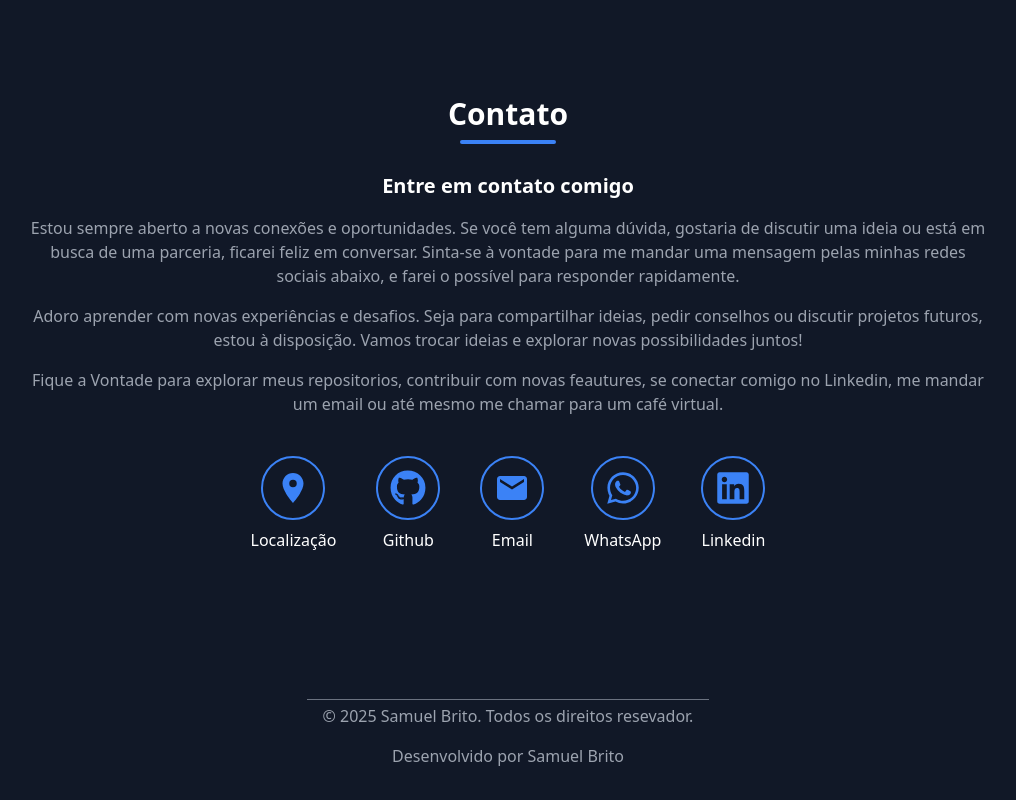
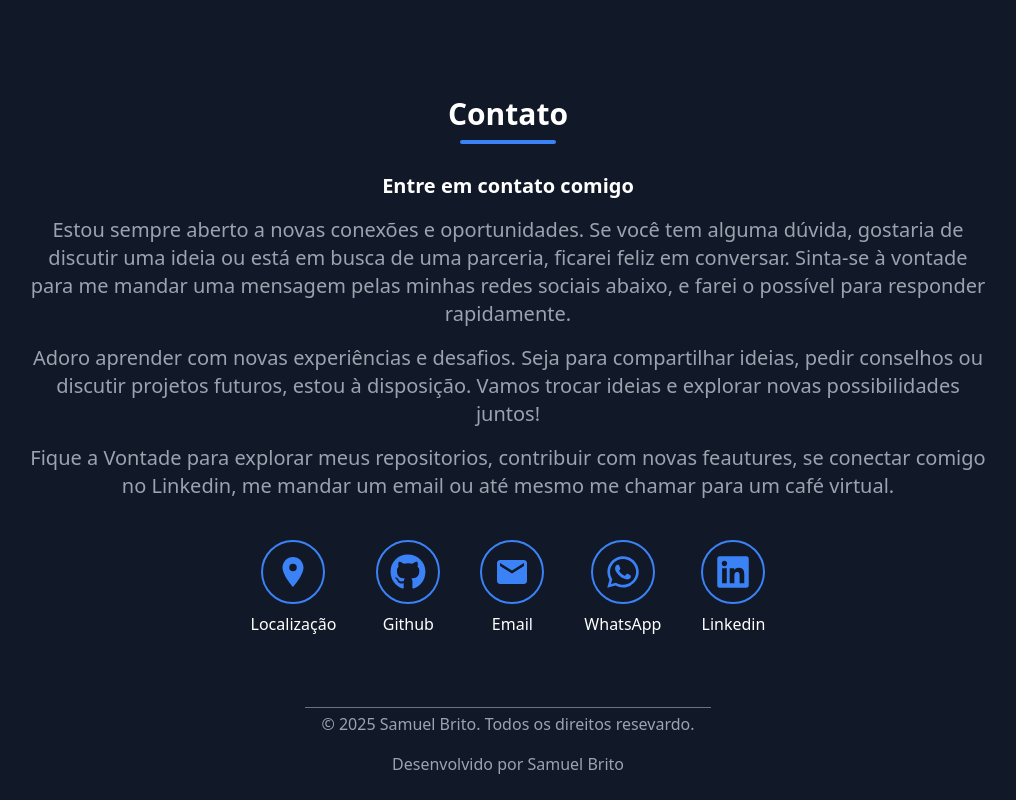
Before and after one commit to DevSamuelBrito/newportifolio, a Next.js app: page / in a window 1280 px wide. Shown: the part 4334-5134 px from the top of the page, without its empty margins (132-1148 px from the left). Built offline with nearby package versions, Linux system fonts and the light colour scheme; what tailwindcss-animated would draw is missing.

Commit message:
corrigindo erro de digitação nos direitos autorais e ajustando a altura do footer

```diff
--- a/src/app/components/Contact/index.tsx
+++ b/src/app/components/Contact/index.tsx
@@ -24,7 +24,7 @@ const translations = {
         description2: "Adoro aprender com novas experiências e desafios. Seja para compartilhar ideias, pedir conselhos ou discutir projetos futuros, estou à disposição. Vamos trocar ideias e explorar novas possibilidades juntos!",
         description3: "Fique a Vontade para explorar meus repositorios, contribuir  com novas feautures, se conectar comigo no Linkedin, me mandar um email ou até mesmo me chamar para um café virtual.",
         developer: "Desenvolvido por Samuel Brito",
-        rights: "© 2025 Samuel Brito. Todos os direitos resevador.",
+        rights: "© 2025 Samuel Brito. Todos os direitos resevardo.",
         title2: "Entre em contato comigo"
 
     }
@@ -41,12 +41,12 @@ export function Contact() {
                         <span className="block w-24 h-1 bg-blue-500 mt-2 mx-auto rounded-full"></span>
                     </p>
                     <div className="mt-5 my-auto">
-                        <p className="font-bold py-2 text-white text-xl 2xl:text-4xl">{translations[language].title2}</p>
-                        <p className="text-gray-400 py-2 px-4 sm:px-12 md:px-32 2xl:text-xl 2xl:pt-6">{translations[language].description}</p>
-                        <p className="text-gray-400 py-2 px-4 sm:px-12 md:px-32 2xl:text-xl 2xl:pt-6">
+                        <p className="font-bold py-2 text-white text-xl 2xl:text-2xl">{translations[language].title2}</p>
+                        <p className="text-gray-400 py-2 px-4 sm:px-12 md:px-32 text-xl 2xl:pt-6">{translations[language].description}</p>
+                        <p className="text-gray-400 py-2 px-4 sm:px-12 md:px-32 text-xl 2xl:pt-6">
                             {translations[language].description2}
                         </p>
-                        <p className="text-gray-400 py-2 px-4 sm:px-12 md:px-32 2xl:text-xl 2xl:pt-6">
+                        <p className="text-gray-400 py-2 px-4 sm:px-12 md:px-32 text-xl 2xl:pt-6">
                             {translations[language].description3}
                         </p>
 
--- a/src/app/components/Footer/index.tsx
+++ b/src/app/components/Footer/index.tsx
@@ -5,7 +5,7 @@ interface FooterProps {
 
 export function Footer({ rights, developer }: FooterProps) {
     return (
-        <footer className="bg-gray-900 text-white py-8">
+        <footer className="bg-gray-900 text-white py-6">
             <div className="w-full border-t border-gray-500"></div>
             <div className="max-w-screen-xl mx-auto px-4 text-center">
                 <p className="text-gray-400 mb-4 mt-1">{rights}</p>
```
